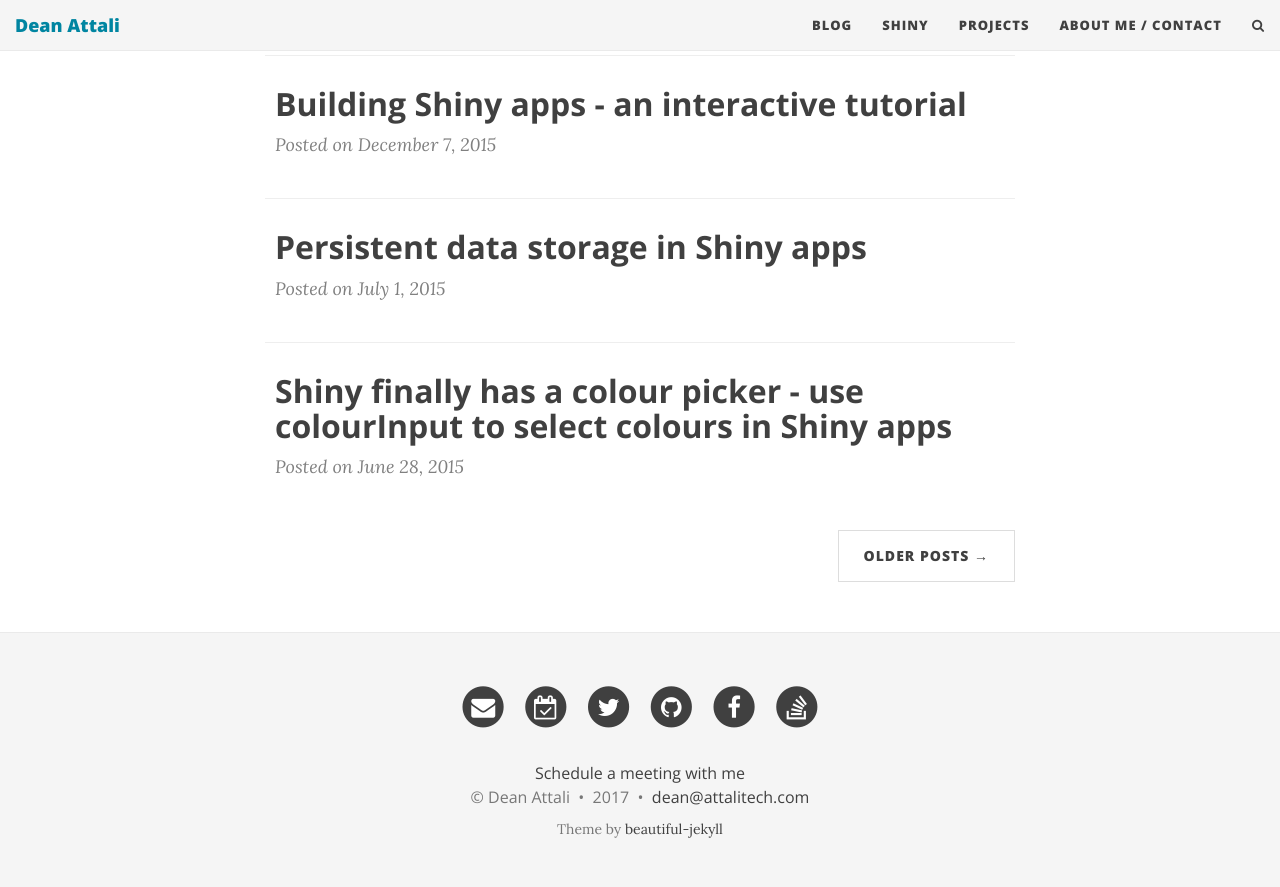
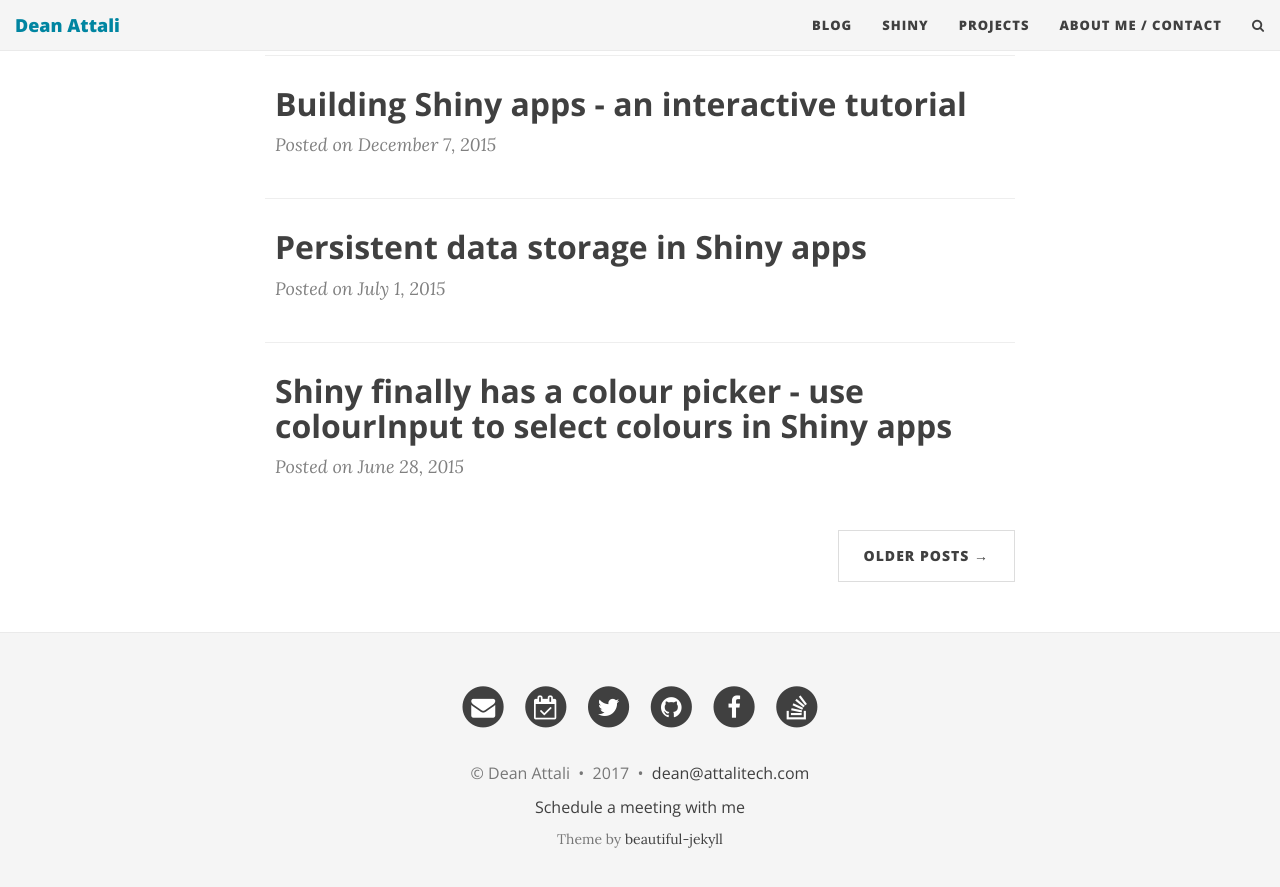
Before and after one commit to daattali/daattali.github.io, a Jekyll site: the page built from index.html, in a window 1280 px wide and 900 px high, scrolled down 1905 px. Shown: the top 887 px of the window. Built offline with Jekyll 4.4.1, drawn with Linux system fonts in a browser that asks for light colours; nearby versions of some CDN libraries; the list of posts is cut into pages by our own code.

Commit message:
Update footer.html

```diff
--- a/_includes/footer.html
+++ b/_includes/footer.html
@@ -95,11 +95,6 @@
         </ul>
 
         <p class="copyright text-muted">
-          {% if site.author.calendly and site.footer-links-active.calendly %}
-          <a href="https://calendly.com/{{ site.author.calendly }}" target="_blank">Schedule a meeting with me</a>
-          {% endif %}
-          <br/>
-
           &copy; {{ site.author.name }}
           &nbsp;&bull;&nbsp;
           {{ site.time | date: '%Y' }}
@@ -107,6 +102,13 @@
           {% if site.author.email %}
           &nbsp;&bull;&nbsp;
           <a href="mailto:{{ site.author.email }}?subject=Hello from {{ site.url-pretty }}">{{ site.author.email }}</a>
+          {% endif %}
+
+          {% if site.author.calendly and site.footer-links-active.calendly %}
+          <br/>
+          <a href="https://calendly.com/{{ site.author.calendly }}" target="_blank" style="display:inline-block; margin-top: 10px;">
+            Schedule a meeting with me
+          </a>
           {% endif %}
         </p>
         <p class="theme-by text-muted">
```
